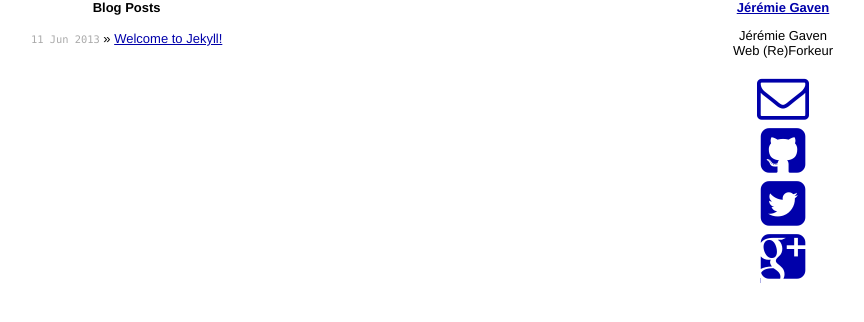
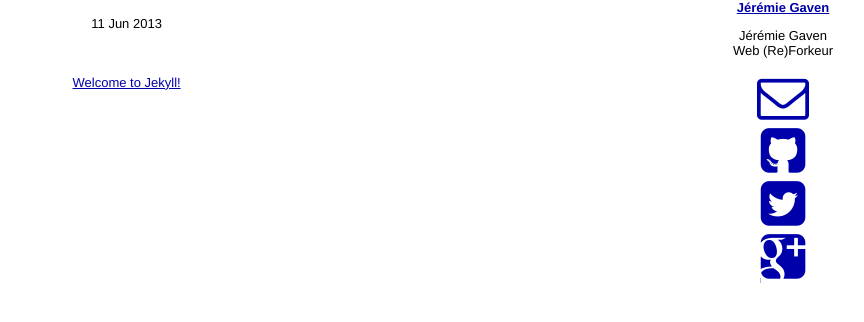
Before and after one commit to openjeremie/J3z.github.io, a Jekyll site: the page built from index.html, in a window 1280 px wide. Shown: the top 322 px of the page, without its empty margins (404-1268 px from the left). Built offline with Jekyll 4.4.1, drawn with Linux system fonts in a browser that asks for light colours.

Commit message:
index.html minor improvment

```diff
--- a/index.html
+++ b/index.html
@@ -4,10 +4,9 @@ title: My home
 ---
 
 <div id="home">
-  <h1>Blog Posts</h1>
   <ul class="posts">
     {% for post in site.posts %}
-      <li><span>{{ post.date | date_to_string }}</span> &raquo; <a href="{{ post.url }}">{{ post.title }}</a></li>
+      <li><p>{{ post.date | date_to_string }}</p><br/> <a href="{{ post.url }}">{{ post.title }}</a></li>
     {% endfor %}
   </ul>
 </div>
```
